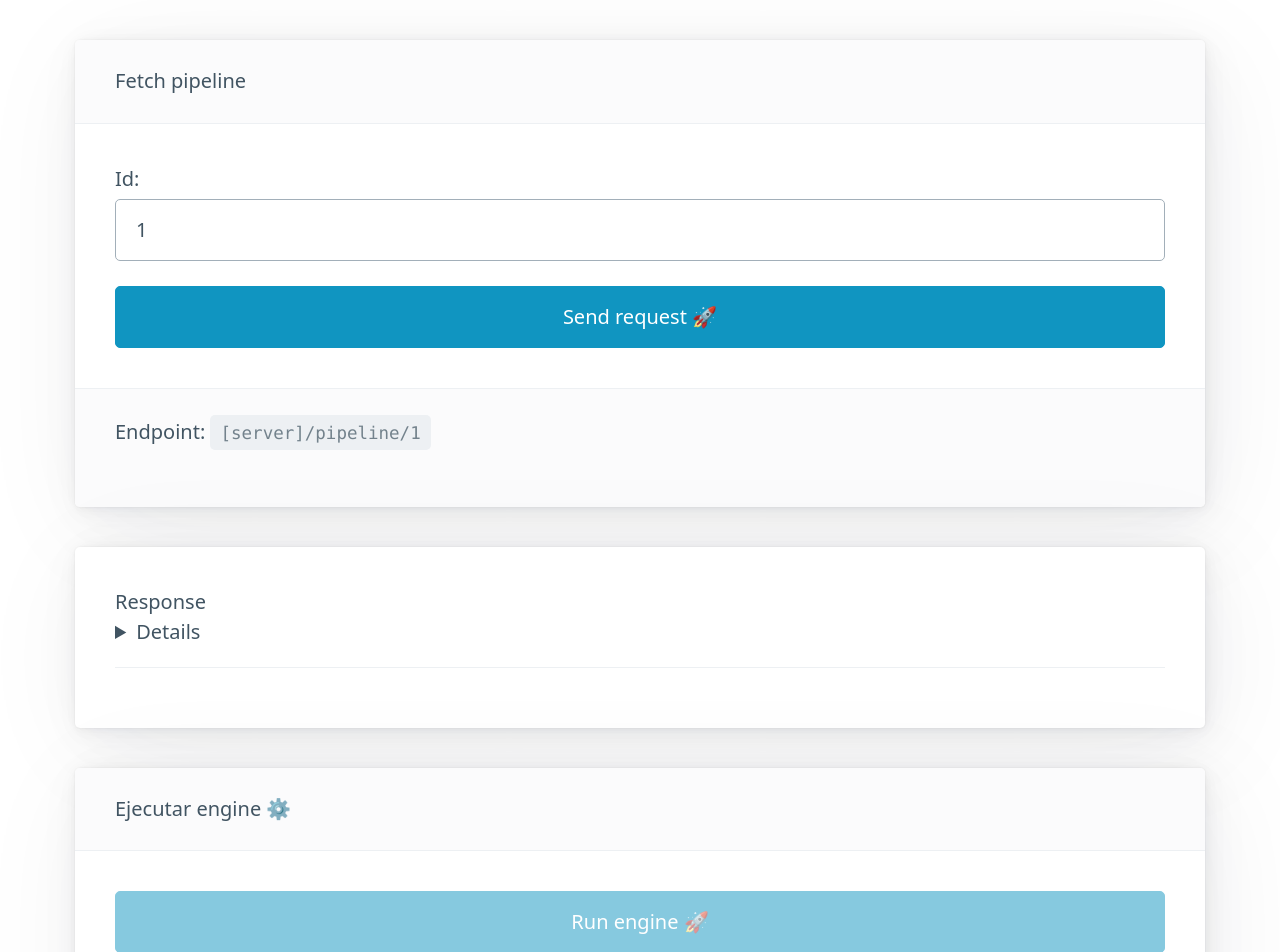
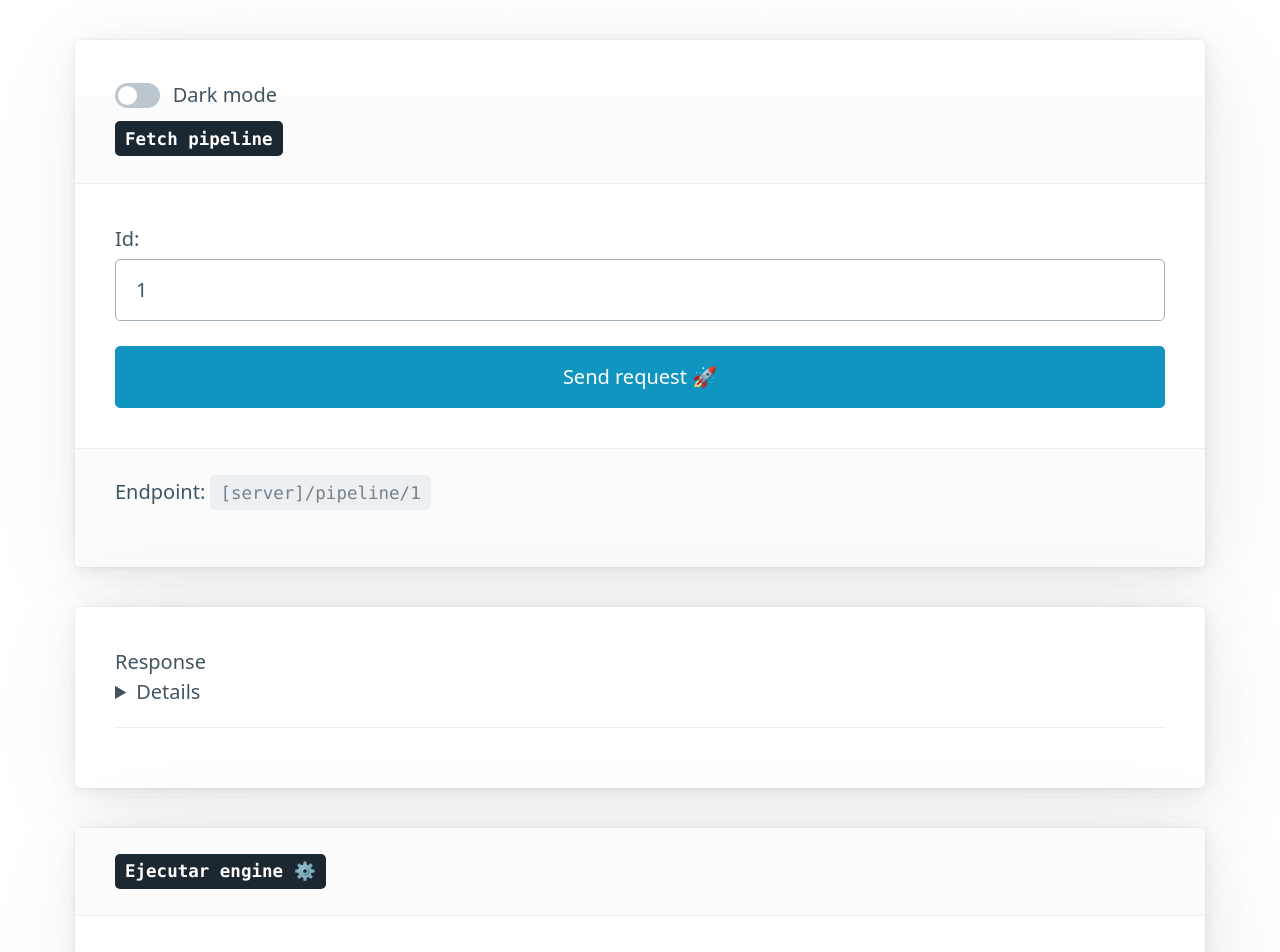
Before and after one commit to rafaeldzulcetina/fe-dummy, a Vue app: page / in a window 1280 px wide. Shown: the top 952 px of the page. Built offline with nearby package versions, Linux system fonts and the light colour scheme.

Commit message:
dark mode

```diff
--- a/index.html
+++ b/index.html
@@ -1,5 +1,5 @@
 <!DOCTYPE html>
-<html lang="en" data-theme="light">
+<html lang="en" data-theme="light" id="html">
   <head>
     <meta charset="UTF-8" />
     <link rel="icon" type="image/svg+xml" href="/vite.svg" />
--- a/src/components/MockClient.vue
+++ b/src/components/MockClient.vue
@@ -4,11 +4,20 @@ export type ResponseApi = {
   policies: any;
   expressions?: any;
 };
-import { computed, ref } from "vue";
+import { computed, onMounted, ref, watch } from "vue";
 // @ts-ignore
 import PolicyEngine from "pr-policy-evaluator";
 
 defineProps<{ msg: string }>();
+
+const el = ref();
+
+onMounted(() => {
+  // @ts-ignore
+  const theme = document.getElementById("html").dataset.theme;
+  console.log(theme);
+  // document.querySelector("html").data("theme", "dark");
+});
 
 const defaultResponse: ResponseApi = {
   id: "",
@@ -18,14 +27,15 @@ const defaultResponse: ResponseApi = {
 
 const response = ref(defaultResponse);
 
+const darkMode = ref(false);
 const result = ref("");
 const count = ref(0);
 const loading = ref(false);
 const loadingEngine = ref(false);
 const apiError = ref(false);
 const apiOk = ref(false);
-// const server = ref("http://localhost:3000");
-const server = ref("https://ix-json-server.onrender.com");
+const server = ref("http://localhost:3000");
+// const server = ref("https://ix-json-server.onrender.com");
 const endpoint = ref("pipeline");
 const id = ref("1");
 
@@ -42,9 +52,18 @@ const disableRun = computed(() => {
   return true;
 });
 
+watch(
+  () => darkMode.value,
+  (value, prevValue) => {
+    // @ts-ignore
+    document.getElementById("html").dataset.theme = value ? "dark" : "light";
+  }
+);
+
 function clearAlerts() {
   apiError.value = false;
   apiOk.value = false;
+  result.value = "";
 }
 
 /**
@@ -87,7 +106,21 @@ async function runEngine() {
     <div class="grid">
       <div>
         <article>
-          <header>{{ msg }}</header>
+          <fieldset>
+            <label for="switch">
+              <input
+                type="checkbox"
+                id="switch"
+                v-model="darkMode"
+                name="switch"
+                role="switch"
+              />
+              Dark mode
+            </label>
+          </fieldset>
+          <header>
+            <kbd>{{ msg }}</kbd>
+          </header>
           <form>
             <label for="id">
               Id:
@@ -137,7 +170,9 @@ async function runEngine() {
           </details>
         </article>
         <article>
-          <header>Ejecutar engine ⚙️</header>
+          <header>
+            <kbd>Ejecutar engine ⚙️</kbd>
+          </header>
           <button
             :disabled="disableRun"
             :aria-busy="loadingEngine"
```
Also changed, not shown: src/App.vue (+3 -5 lines).
